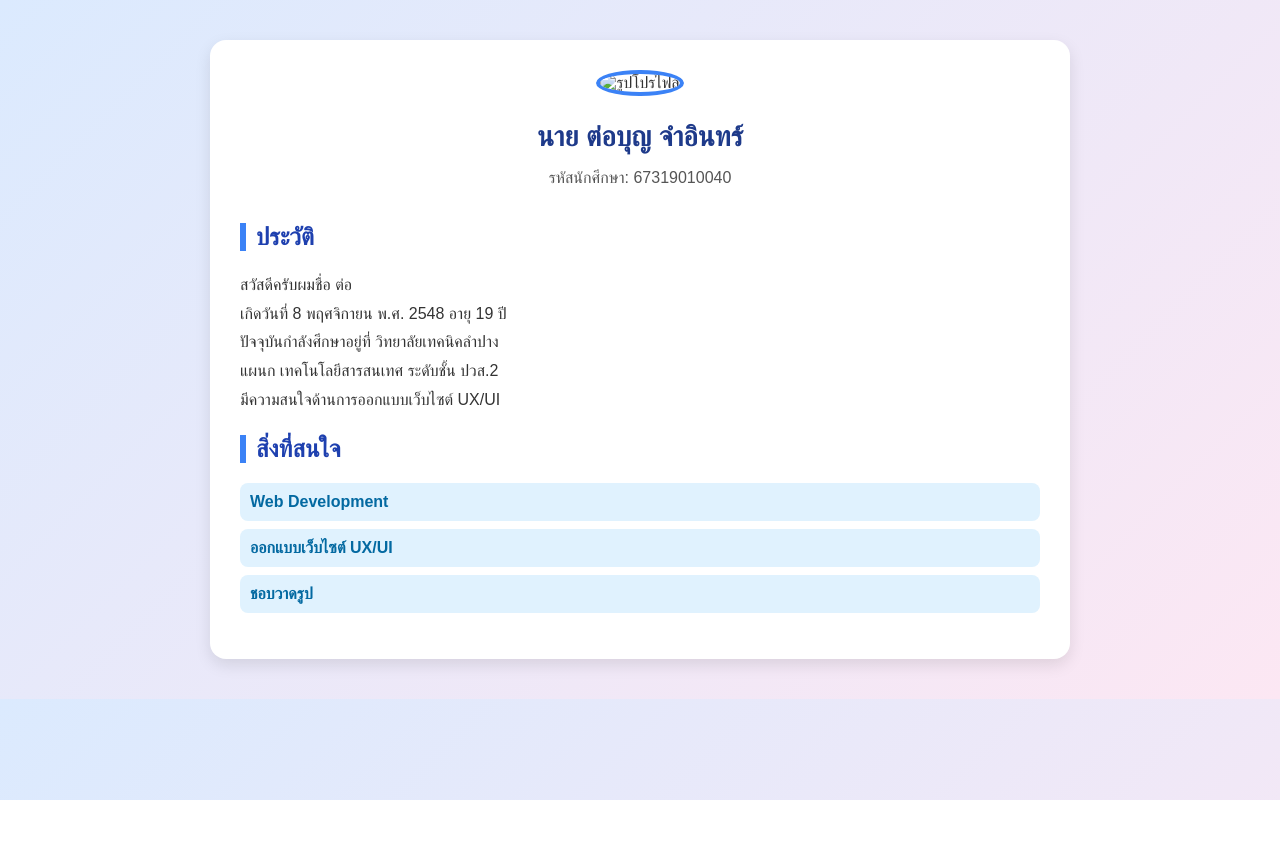
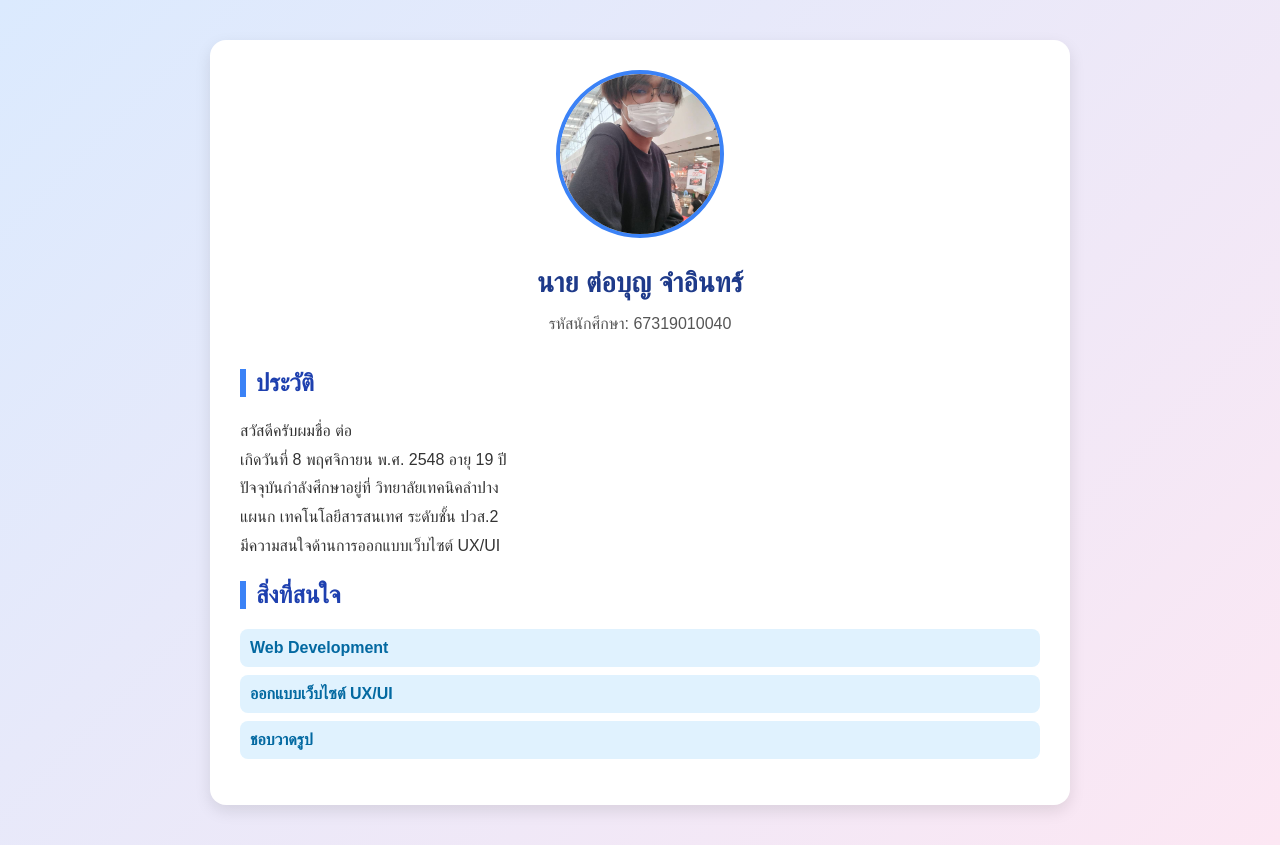
Before and after one commit to tor2344/mini-devops-project, a plain HTML site: page index.html in a window 1280 px wide. Before the commit the page ends 800 px from the top, so only its background shows below. Drawn offline with Linux system fonts and the light colour scheme.

Commit message:
แก้ไขเพิ่มรูป

```diff
--- a/index.html
+++ b/index.html
@@ -9,7 +9,7 @@
 <body>
   <div class="container">
     <header>
-      <img src="profile.jpg" alt="รูปโปรไฟล์" class="profile">
+      <img src="me.jpg" alt="รูปโปรไฟล์" class="profile">
       <h1>นาย ต่อบุญ จำอินทร์</h1>
       <p class="student-id">รหัสนักศึกษา: 67319010040</p>
     </header>
```
